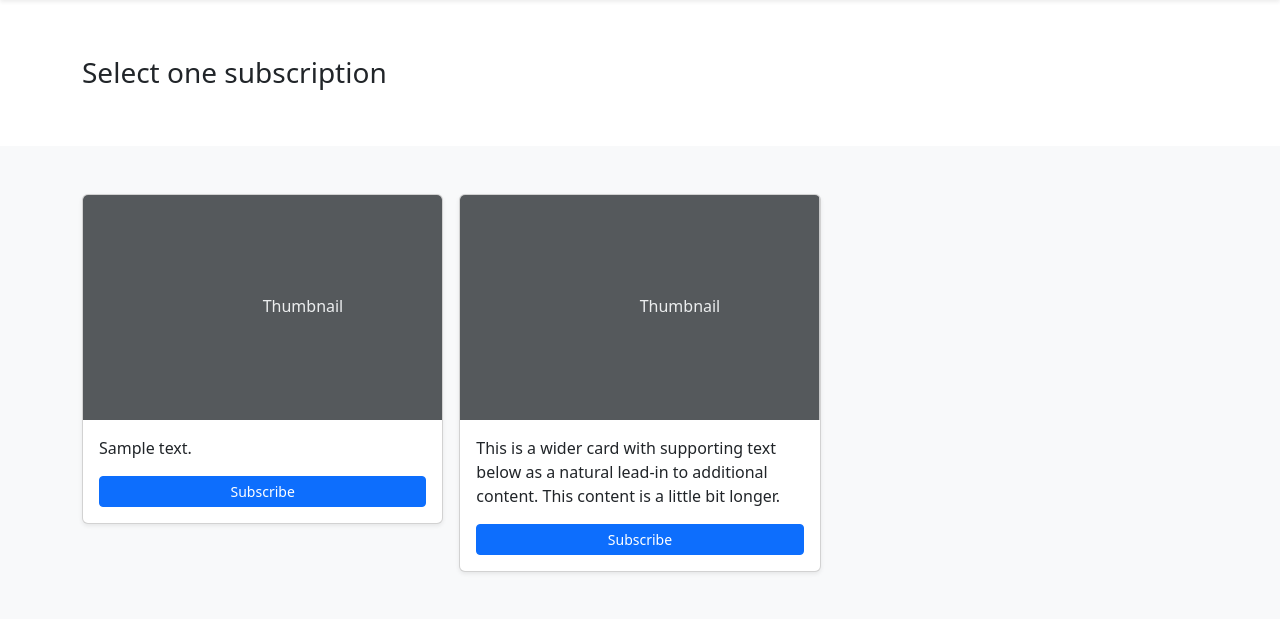
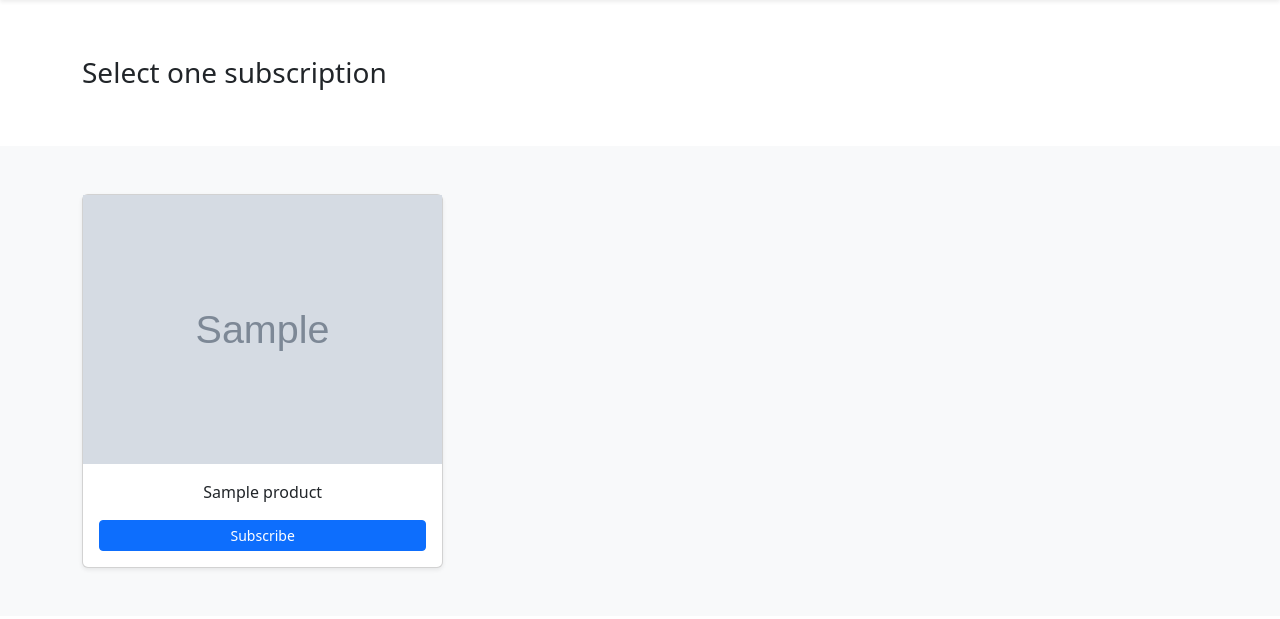
Before and after one commit to jcroot/bancard-subscriptions, a Django app: page / in a window 1280 px wide. Shown: the part 56-675 px from the top of the page. Run offline with Django 4.2, Linux system fonts and the light colour scheme; tables that the repository leaves empty hold one stand-in row (values such as "Sample post"); grey boxes marked "Sample" are stand-in pictures; some libraries are stand-ins or nearby versions.

Commit message:
improve media photos of the products

```diff
--- a/core/settings.py
+++ b/core/settings.py
@@ -143,3 +143,6 @@ BANCARD_RETURN_URL = env('RETURN_URL')
 BANCARD_CANCEL_URL = env('CANCEL_URL')
 
 DOMAIN_URI = env('DOMAIN_URI')
+
+MEDIA_ROOT = os.path.join(BASE_DIR, 'media')
+MEDIA_URL = '/media/'
--- a/core/urls.py
+++ b/core/urls.py
@@ -1,7 +1,10 @@
+from django.conf.urls.static import static
 from django.contrib import admin
 from django.urls import path, include
+
+from core import settings
 
 urlpatterns = [
     path('', include('pages.urls')),
     path('admin/', admin.site.urls),
-]
+] + static(settings.MEDIA_URL, document_root=settings.MEDIA_ROOT)
--- a/templates/pages/index.html
+++ b/templates/pages/index.html
@@ -1,4 +1,6 @@
 {% extends 'base.html' %}
+
+{% load static %}
 
 {% block content %}
     <div class="container py-5">
@@ -11,15 +13,10 @@
                 {% for product in products %}
                     <div class="col">
                         <div class="card shadow-sm">
-                            <svg class="bd-placeholder-img card-img-top" width="100%" height="225"
-                                 xmlns="http://www.w3.org/2000/svg" role="img" aria-label="Placeholder: Thumbnail"
-                                 preserveAspectRatio="xMidYMid slice" focusable="false"><title>Placeholder</title>
-                                <rect width="100%" height="100%" fill="#55595c"/>
-                                <text x="50%" y="50%" fill="#eceeef" dy=".3em">Thumbnail</text>
-                            </svg>
+                            <img src="/media/{{ product.image_product }}" alt="image-{{ product.title_product }}" class="img-fluid">
 
-                            <div class="card-body">
-                                <p class="card-text">{{ product.description }}</p>
+                            <div class="card-body text-center">
+                                <p class="card-text">{{ product.title_product }}</p>
                                 <div class="d-grid gap-2">
                                     <button type="button" class="btn btn-sm btn-primary">Subscribe</button>
                                 </div>
@@ -27,24 +24,6 @@
                         </div>
                     </div>
                 {% endfor %}
-                <div class="col">
-                    <div class="card shadow-sm">
-                        <svg class="bd-placeholder-img card-img-top" width="100%" height="225"
-                             xmlns="http://www.w3.org/2000/svg" role="img" aria-label="Placeholder: Thumbnail"
-                             preserveAspectRatio="xMidYMid slice" focusable="false"><title>Placeholder</title>
-                            <rect width="100%" height="100%" fill="#55595c"/>
-                            <text x="50%" y="50%" fill="#eceeef" dy=".3em">Thumbnail</text>
-                        </svg>
-
-                        <div class="card-body">
-                            <p class="card-text">This is a wider card with supporting text below as a natural lead-in to
-                                additional content. This content is a little bit longer.</p>
-                            <div class="d-grid gap-2">
-                                <button type="button" class="btn btn-sm btn-primary">Subscribe</button>
-                            </div>
-                        </div>
-                    </div>
-                </div>
             </div>
         </div>
     </div>
```
